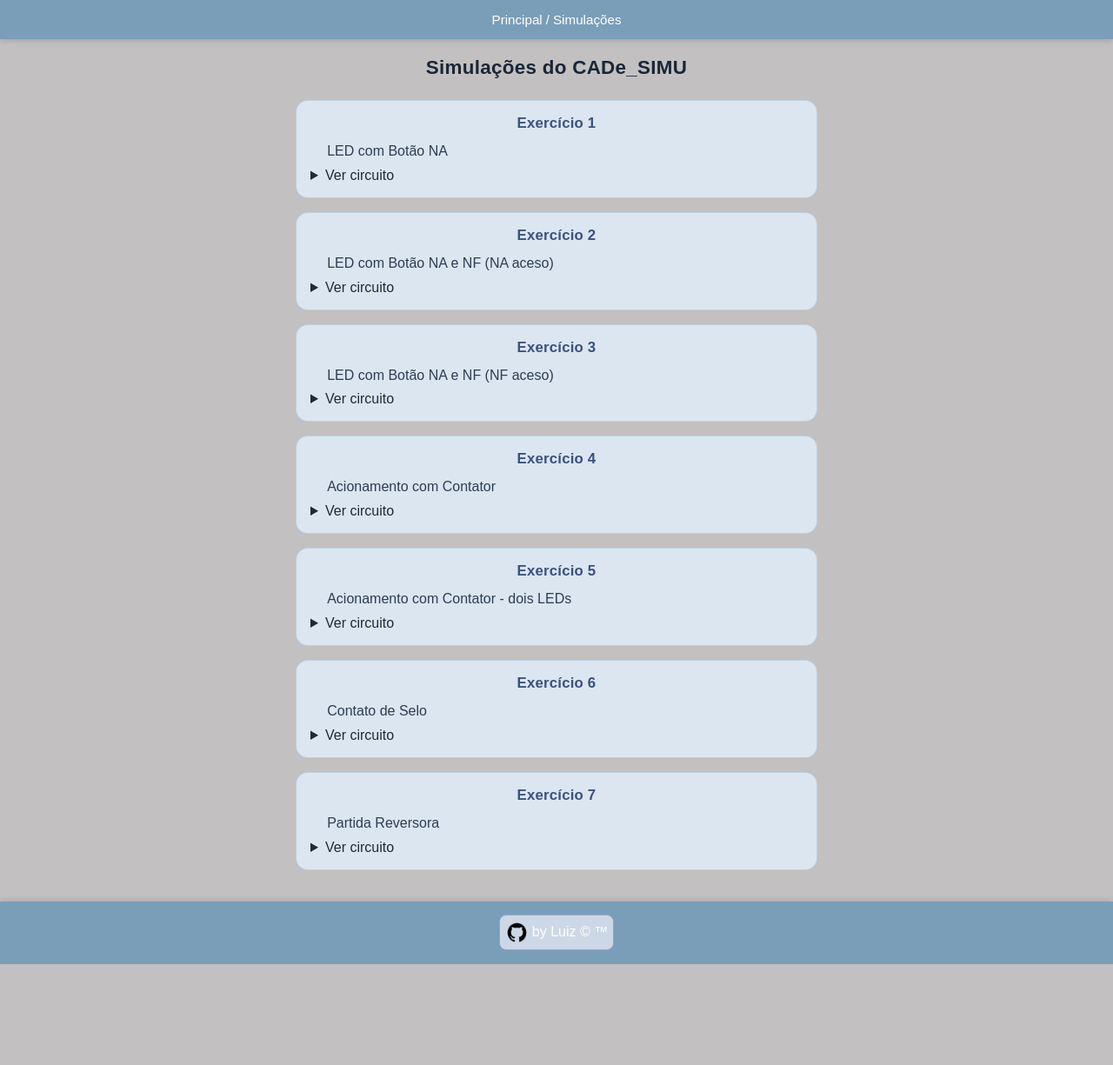
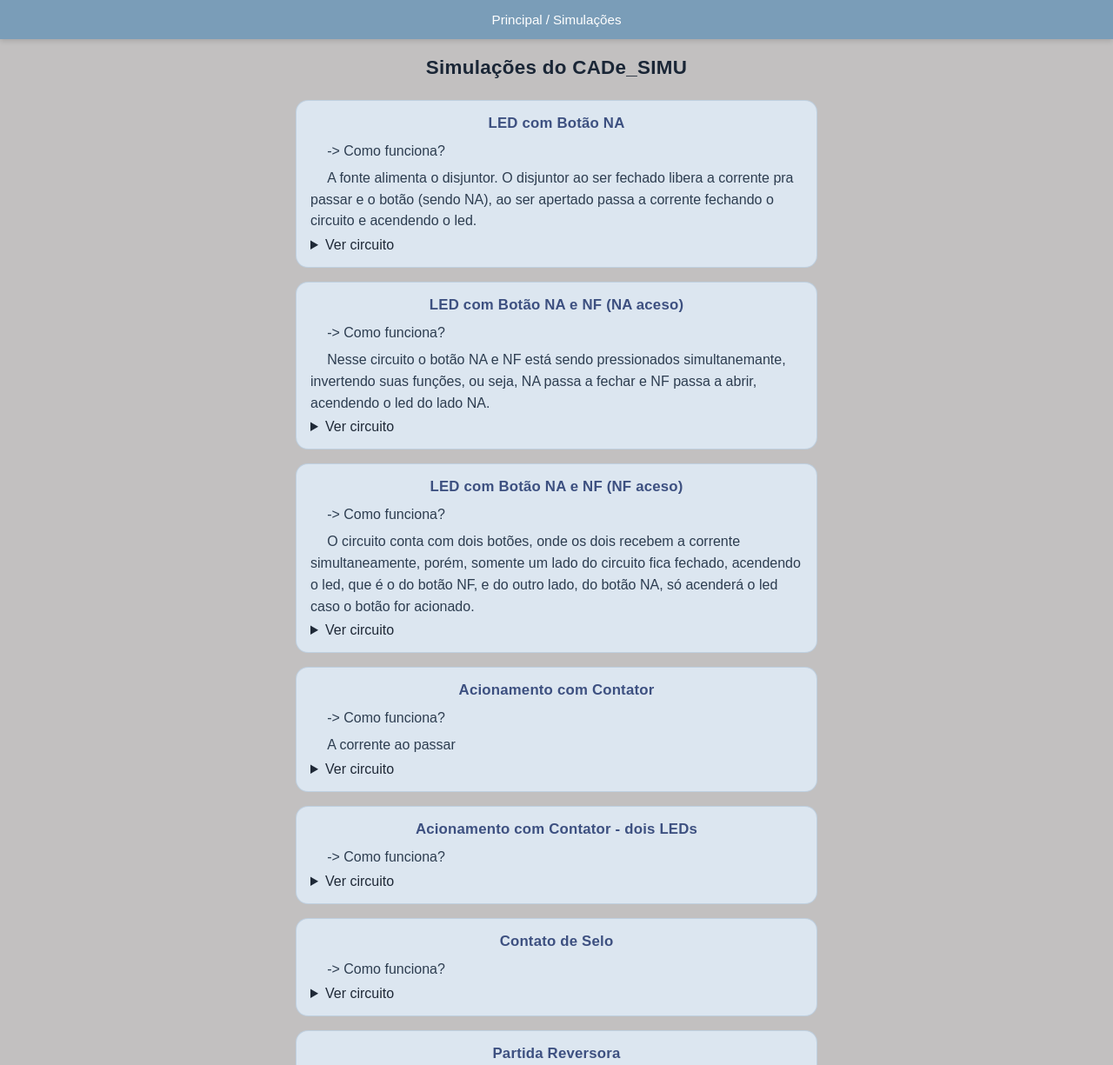
Before and after one commit to luizz09/site_sa, a plain HTML site: page html/cadesimu.html in a window 1280 px wide. Shown: the top 1225 px of the page at 87% size. Before the commit the page ends 1109 px from the top, so only its background shows below. Drawn offline with Linux system fonts and the light colour scheme.

Commit message:
versao dez

```diff
--- a/html/cadesimu.html
+++ b/html/cadesimu.html
@@ -17,8 +17,9 @@
         <h1>Simulações do CADe_SIMU</h1>
 
         <section>
-            <h3>Exercício 1</h3>
-            <p>LED com Botão NA</p>
+            <h3>LED com Botão NA</h3>
+            <p>-> Como funciona?</p>
+            <p>A fonte alimenta o disjuntor. O disjuntor ao ser fechado libera a corrente pra passar e o botão (sendo NA), ao ser apertado passa a corrente fechando o circuito e acendendo o led.</p>
             <details>
                 <summary>Ver circuito</summary>
                 <img src="../img/cadesimu/circuito1.png" alt="Circuito 1">
@@ -26,8 +27,9 @@
         </section>
 
         <section>
-            <h3>Exercício 2</h3>
-            <p>LED com Botão NA e NF (NA aceso)</p>
+            <h3>LED com Botão NA e NF (NA aceso)</h3>
+            <p>-> Como funciona?</p>
+            <p>Nesse circuito o botão NA e NF está sendo pressionados simultanemante, invertendo suas funções, ou seja, NA passa a fechar e NF passa a abrir, acendendo o led do lado NA.</p>
             <details>
                 <summary>Ver circuito</summary>
                 <img src="../img/cadesimu/circuito2.png" alt="Circuito 2">
@@ -35,8 +37,9 @@
         </section>
 
         <section>
-            <h3>Exercício 3</h3>
-            <p>LED com Botão NA e NF (NF aceso)</p>
+            <h3>LED com Botão NA e NF (NF aceso)</h3>
+            <p>-> Como funciona?</p>
+            <p>O circuito conta com dois botões, onde os dois recebem a corrente simultaneamente, porém, somente um lado do circuito fica fechado, acendendo o led, que é o do botão NF, e do outro lado, do botão NA, só acenderá o led caso o botão for acionado.</p>
             <details>
                 <summary>Ver circuito</summary>
                 <img src="../img/cadesimu/circuito3.png" alt="Circuito 3">
@@ -44,8 +47,9 @@
         </section>
 
         <section>
-            <h3>Exercício 4</h3>
-            <p>Acionamento com Contator</p>
+            <h3>Acionamento com Contator</h3>
+            <p>-> Como funciona?</p>
+            <p>A corrente ao passar</p>
             <details>
                 <summary>Ver circuito</summary>
                 <img src="../img/cadesimu/circuito4.png" alt="Circuito 4">
@@ -53,8 +57,8 @@
         </section>
 
         <section>
-            <h3>Exercício 5</h3>
-            <p>Acionamento com Contator - dois LEDs</p>
+            <h3>Acionamento com Contator - dois LEDs</h3>
+            <p>-> Como funciona?</p>
             <details>
                 <summary>Ver circuito</summary>
                 <img src="../img/cadesimu/circuito5.png" alt="Circuito 5">
@@ -62,8 +66,8 @@
         </section>
 
         <section>
-            <h3>Exercício 6</h3>
-            <p>Contato de Selo</p>
+            <h3>Contato de Selo</h3>
+            <p>-> Como funciona?</p>
             <details>
                 <summary>Ver circuito</summary>
                 <img src="../img/cadesimu/circuito6.png" alt="Circuito 6">
@@ -71,8 +75,8 @@
         </section>
 
         <section>
-            <h3>Exercício 7</h3>
-            <p>Partida Reversora</p>
+            <h3>Partida Reversora</h3>
+            <p>-> Como funciona?</p>
             <details>
                 <summary>Ver circuito</summary>
                 <img src="../img/cadesimu/circuito7.png" alt="Circuito 7">
```
Also changed, not shown: html/simulacoes.html (+7 -0 lines), html/ladder.html (added), img/cadesimu/circuito5.png.
